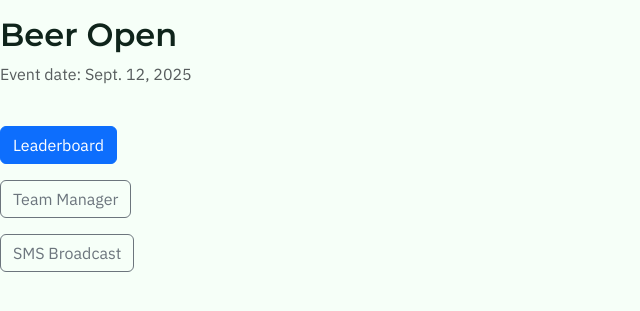
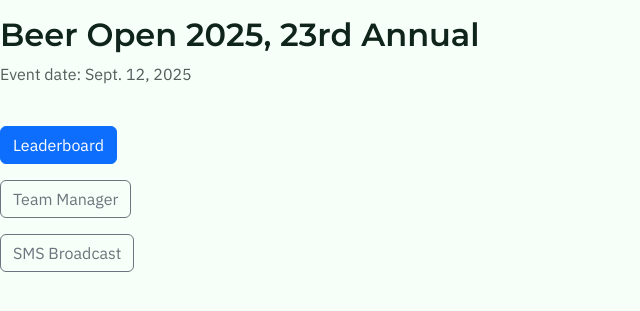
Before and after one commit to ChrisP11/beeropen-share, a Django app: page /app/ in a window 1280 px wide. Shown: the part 57-368 px from the top of the page, without its empty margins (0-640 px from the left). Run offline with Django 4.2, Linux system fonts and the light colour scheme; the visitor is signed in with stand-in values (Sample User, id 1); data comes from the database, SQL or seed files in the repository; data that the repository does not hold is empty; some libraries are stand-ins or nearby versions.

Commit message:
working on dashboard, minor stuff.  and public home too

```diff
--- a/templates/outing/dashboard.html
+++ b/templates/outing/dashboard.html
@@ -1,7 +1,7 @@
 {% extends "base.html" %}
 {% load static %}
 {% block content %}
-<h2>Beer Open</h2>
+<h2>Beer Open 2025, 23rd Annual</h2>
 <p class="text-muted">Event date: {{ event_date }}</p>
 <!-- <a href="{% url 'magic_request' %}">Text me a sign-in link</a> -->
 <br>
```
Also changed, not shown: templates/outing/home_public.html (+6 -6 lines).
